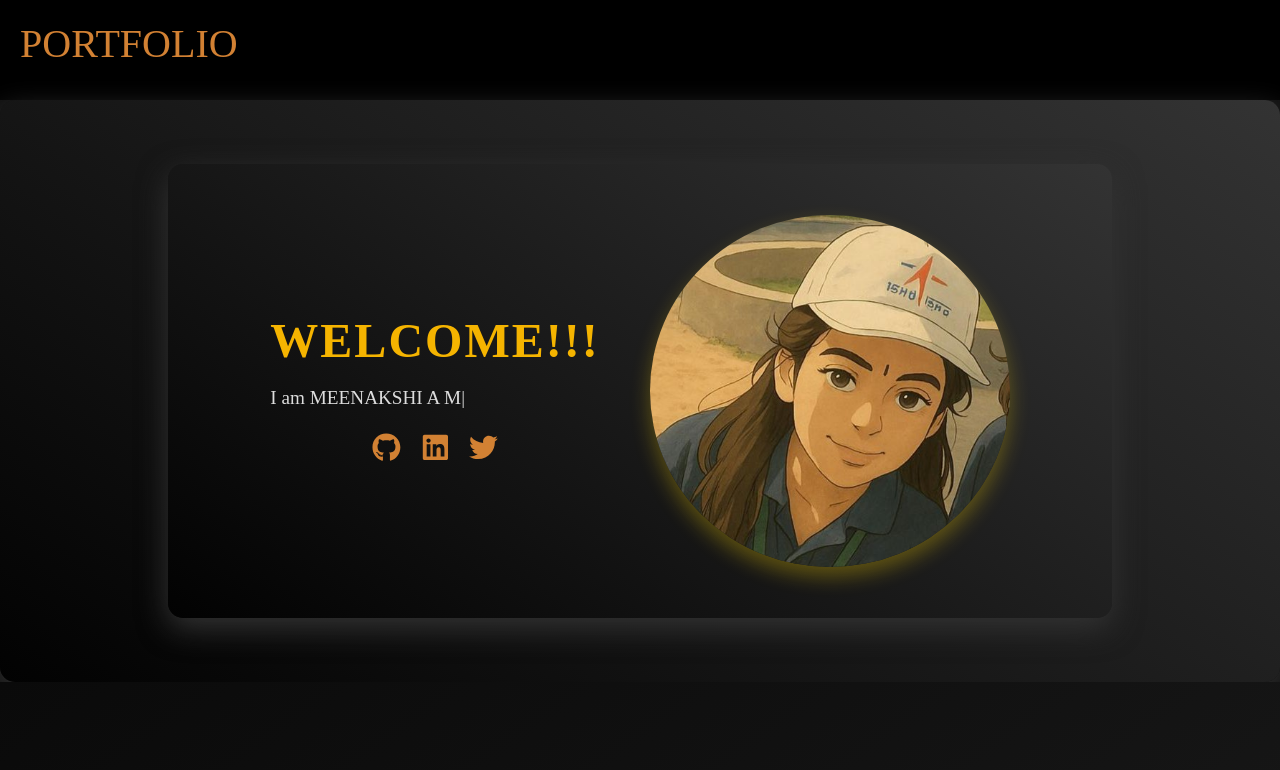
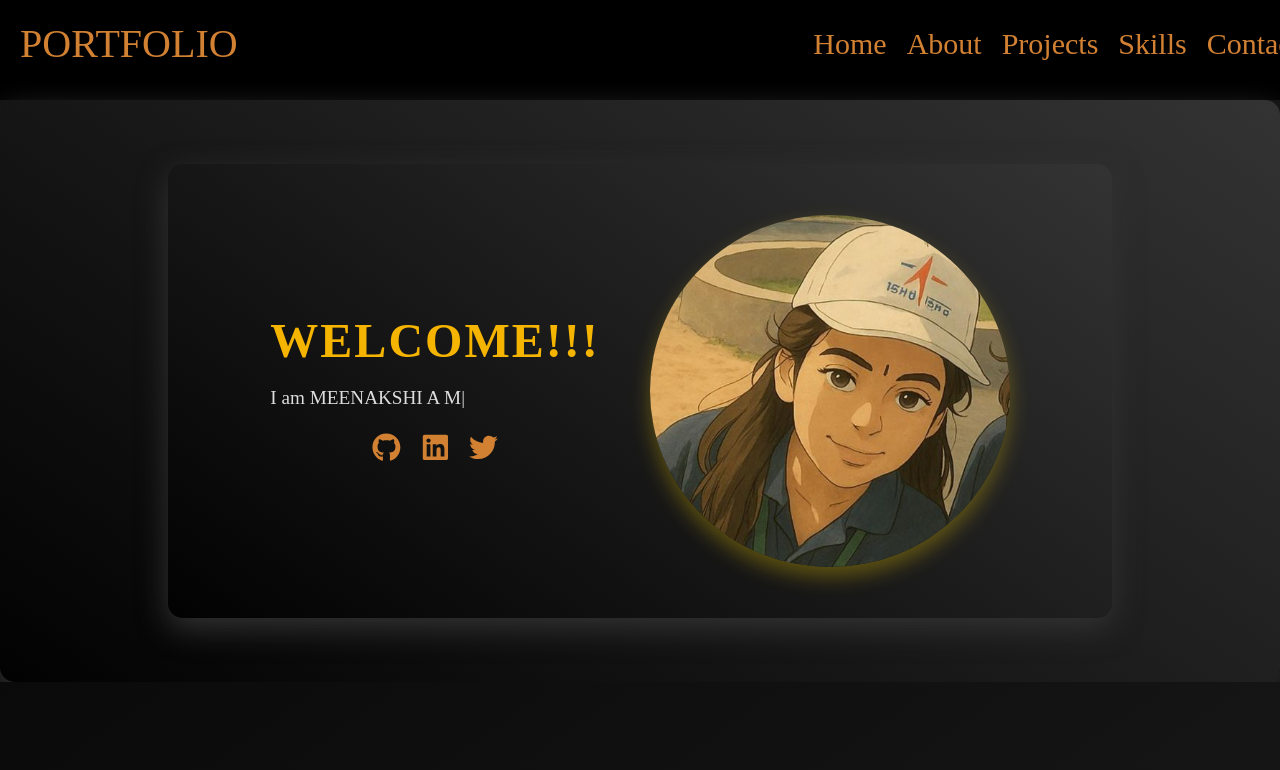
Before and after one commit to MeenakshiAM/portfolio, a React (Vite) app in the folder my-portfolio/: page / in a window 1280 px wide. Shown: the top 770 px of the page. Built offline with nearby package versions, Linux system fonts and the light colour scheme.

Commit message:
completed

```diff
--- a/my-portfolio/src/index.css
+++ b/my-portfolio/src/index.css
@@ -26,29 +26,19 @@
   width: 100%;
 }
 
+/* ✅ Desktop default styles */
 .nav-bar .list {
-  display: none; /* Hide menu items by default */
-  flex-direction: column;
-  gap: 10px;
-  align-items: center;
-  width: 220px; /* Increase width for more space */
-  position: absolute;
-  top: 100px;
-  right: 0; /* Align the dropdown to the right */
-  background-color: #000000;
-  padding: 20px;
-  z-index: 999;
-  border-radius: 8px; /* Optional: Adding rounded corners */
+  display: flex;
+  list-style: none;
+  gap: 20px;
 }
 
-.nav-bar .list.active {
-  display: flex; /* Show menu items when the hamburger is clicked */
+/* List item spacing */
+.nav-bar .list li {
+  padding: 5px 0;
 }
 
-.nav-bar .list li {
-  padding: 5px 0; /* Add padding inside the list items */
-}
-
+/* Hamburger menu hidden by default (desktop only) */
 .hamburger {
   display: none;
   flex-direction: column;
@@ -63,7 +53,7 @@
   transition: 0.3s ease-in-out;
 }
 
-/* Change bars to "X" when menu is open */
+/* Transform bars to X */
 .hamburger .bar.open:nth-child(1) {
   transform: rotate(45deg) translate(5px, 5px);
 }
@@ -76,7 +66,9 @@
   transform: rotate(-45deg) translate(5px, -5px);
 }
 
-/* Responsive Styles */
+/*------------------------------------------------------*
+************* RESPONSIVE (Mobile) ************
+*------------------------------------------------------*/
 @media (max-width: 768px) {
   .header {
     height: auto;
@@ -96,15 +88,30 @@
     font-size: 24px;
   }
 
+  /* Show hamburger in mobile */
   .hamburger {
     display: flex;
     align-items: center;
     justify-content: center;
   }
 
-  .nav-bar .list,
-  .hamburger {
-    width: auto;
+  /* Override default list for mobile */
+  .nav-bar .list {
+    display: none;
+    flex-direction: column;
+    align-items: center;
+    width: 220px;
+    position: absolute;
+    top: 100px;
+    right: 0;
+    background-color: #000000;
+    padding: 20px;
+    z-index: 999;
+    border-radius: 8px;
+  }
+
+  .nav-bar .list.active {
+    display: flex;
   }
 }
 
```
